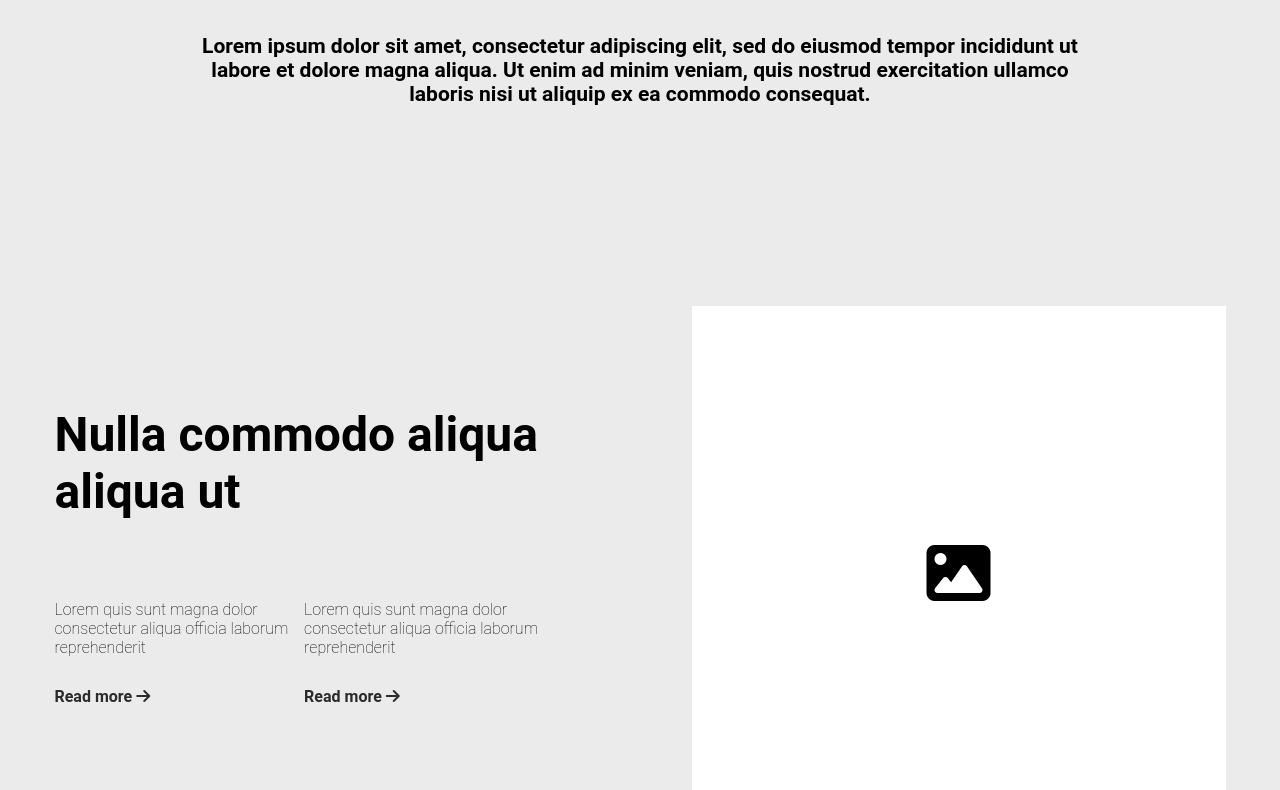
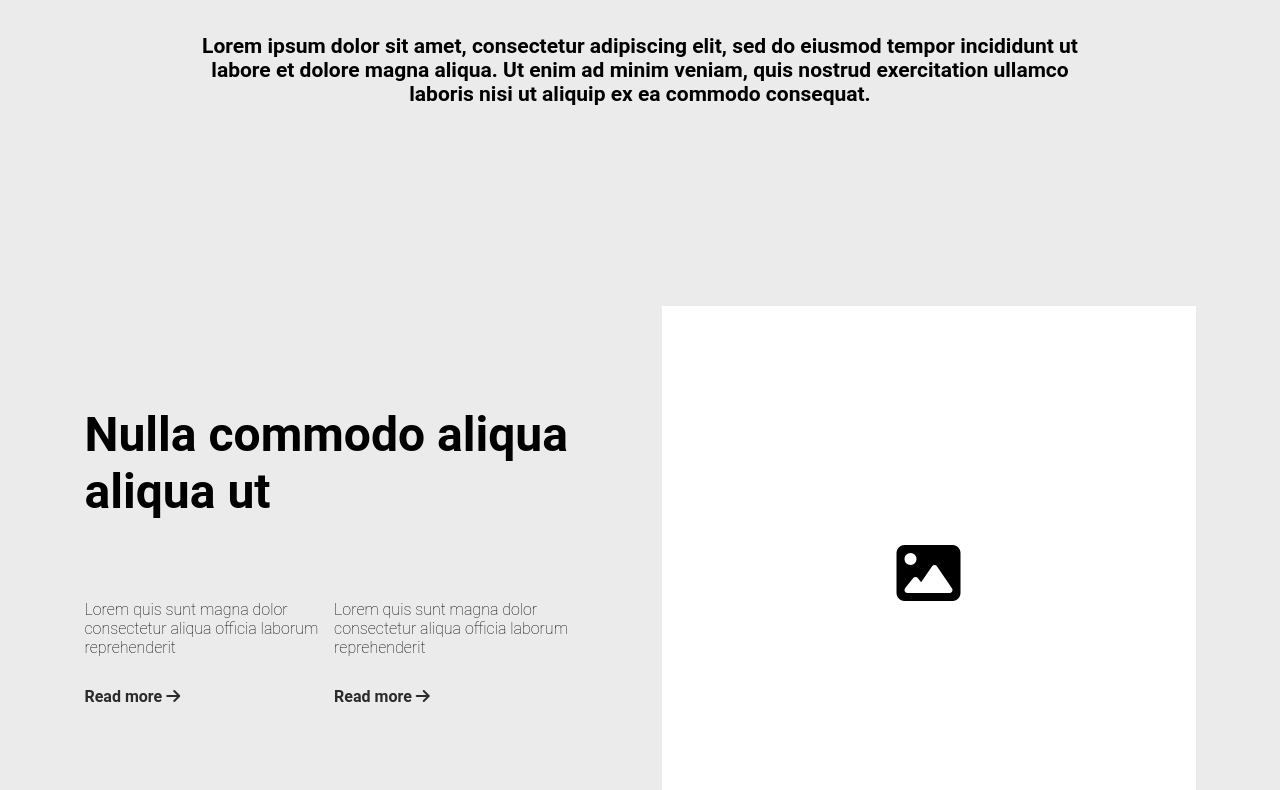
Before and after one commit to ArsenyGorbach/figma, a plain HTML site: page index.html in a window 1280 px wide. Shown: the part 411-1201 px from the top of the page. Drawn offline with Linux system fonts and the light colour scheme.

Commit message:
Add files via upload

```diff
--- a/index.html
+++ b/index.html
@@ -14,7 +14,7 @@
     <link rel="stylesheet" href="styles.css" />
   </head>
   <body>
-    <div class="body">
+    <div class="telo">
       <div class="menu-container">
         <div class="logo">
           <button class="button1">LOGO</button>
--- a/styles.css
+++ b/styles.css
@@ -9,9 +9,10 @@ body {
   font-family: "Roboto", sans-serif;
 }
 
-.body {
+.telo {
   width: 1171px;
   margin: 0 auto;
+  padding: 0px 30px 0px 30px;
 }
 
 .menu-container {
```
